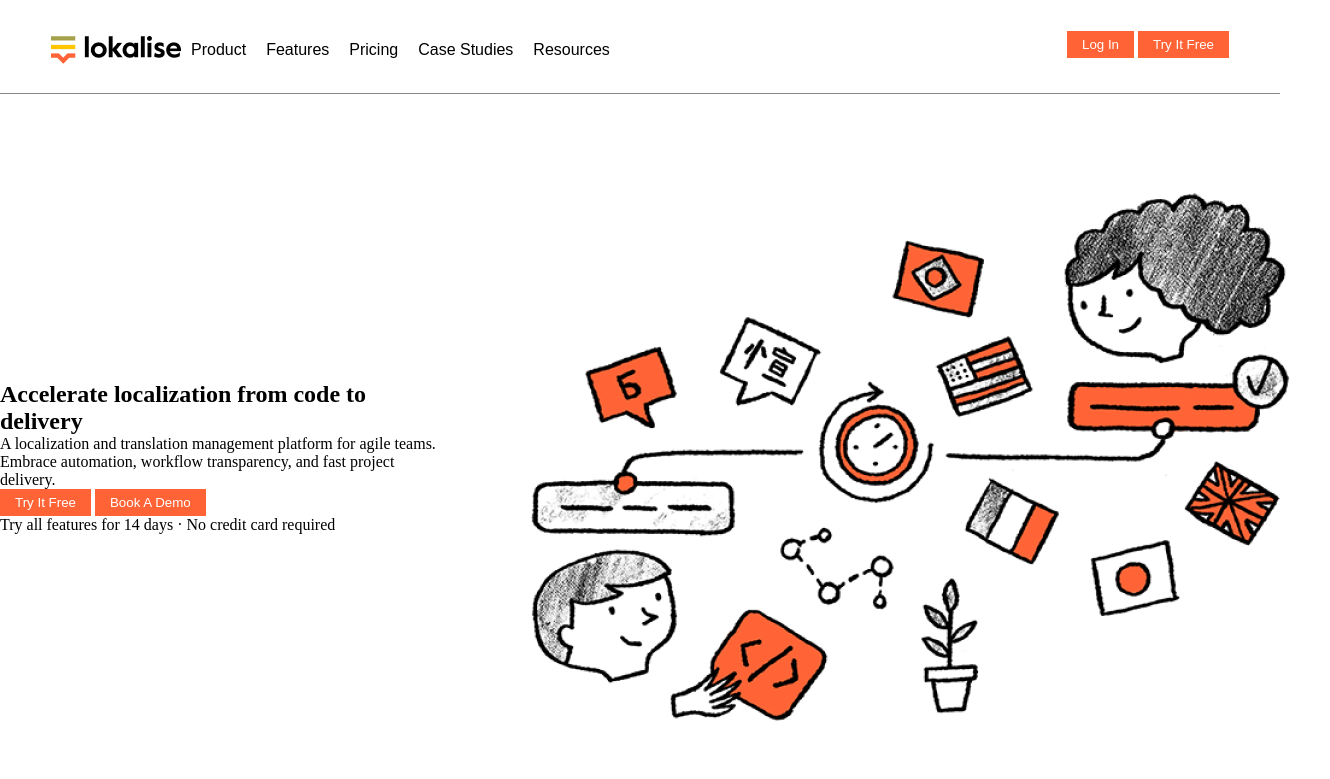
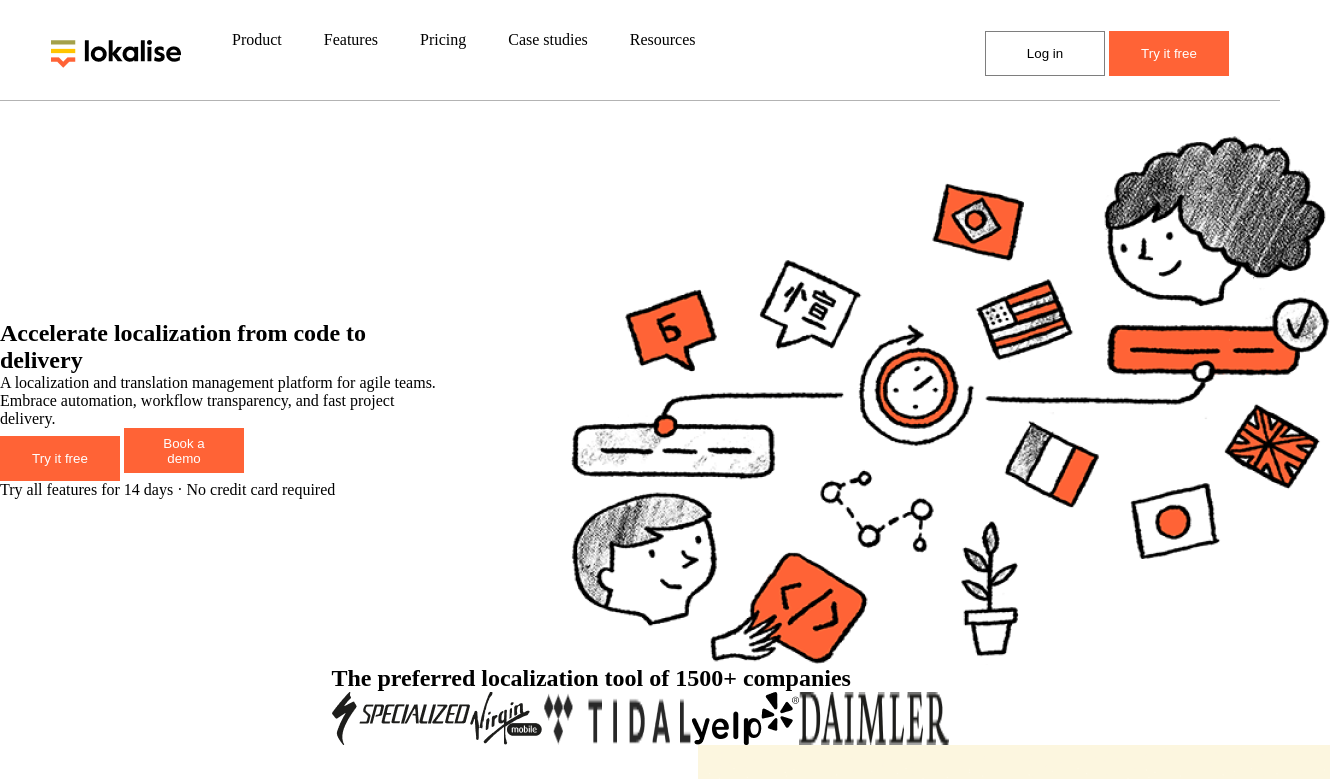
Before and after one commit to OlenaShovkoplyas/Homeworks, a plain HTML site: page index copy.html in a window 1280 px wide. Shown: the top 779 px of the page, 1330 px wide, since content can reach past the window. Drawn offline with Linux system fonts and the light colour scheme.

Commit message:
fix top-menu

```diff
--- a/css/flex.css
+++ b/css/flex.css
@@ -1,30 +1,31 @@
 .flex{
-    display: flex;
-}
+    display: flex;}
+
 .j-c-c{
     display: flex;
-    justify-content: center;
-}
+    justify-content: center;}
+
 .j-c-b{
     display: flex;
-    justify-content: space-between;
-}
+    justify-content: space-between;}
+
 .a-i-c{
     display: flex;
-    align-items: center;
-}
+    align-items: center;}
+
 .center{
     display: flex;
     justify-content: center;
-    align-items: center;
-}
+    align-items: center;}
+
+.top-logo{
+    display: flex;
+    justify-content: left;}
+
+.first-form{}
+
 .m-medium{
     margin: 16px;
 }
 .m-t-medium{
-    margin: 16px 0 0 0;
-}
-.top-logo{
-    display: flex;
-    justify-content: left;
-}
+    margin: 16px 0 0 0;}
--- a/css/style.css
+++ b/css/style.css
@@ -5,49 +5,47 @@
     list-style: none;
     text-decoration: none;}
 
+.white{background: rgb(255, 255, 255);}
+section{
+    width: 1330px;
+    padding-left: 0 55px;
+    margin: auto;}
+
 header{
     width: 100%;
     position: fixed;
-    left: 0;
     top: 0;
     padding-top: 31px;
     padding-left: 51px;
     padding-right: 51px;
     padding-bottom: 24px;
-    background: #fff;
-    border-bottom: 1px solid #00000077;
-}
+    border-bottom: 1px solid #0000004c;}
+
 .top-menu{width: 1157px;}
+
+.top-logo{margin-right: 51px;}
+
 .header-menu-link{
-    display: block;
-    padding: 10px;
-    color: #000;
-    text-transform: capitalize;
-    font-family: Arial, Helvetica, sans-serif;
-}
-.logo{
-    color: #000;
-    text-transform: uppercase;
-    font-family: Arial, Helvetica, sans-serif;
-    margin-left: -23px;
-}
+    margin-right: 42px;
+    color: #000;}
 .header-button{
+    width: 120px;
+    height: 45px;
     background: #FF6336;
-    padding: 6px 15px;
+    padding: 8px 21.5px;
     color: #fff;
-    text-transform: capitalize;
-    font-family: Arial, Helvetica, sans-serif;
     border: none;
     justify-items: right;}
+.button-left{
+    background: #fff;
+    border: 1px solid rgba(0, 0, 0, 0.504);
+    color: #000;}
+#first{
+    margin-top: 136px;
+    padding: 0px 20;}
+.first-form{padding-top: 18px;}
 
-section{
-    width: 1290px;
-    margin: auto;
-}
-#first{
-    margin-top: 133px;
-    padding: 60px 0;
-}
+
 #second{width: 100%;}
 .first-form{
     width: 445px;
--- a/index copy.html
+++ b/index copy.html
@@ -10,20 +10,20 @@
 </head>
 <body>
 
-    <header class="a-i-c">
+    <header class="center a-i-c white header">
         <a class="top-logo" href="#"><img width="130px" height="28px" src="./img/Frame.png" alt=""></a>
         <div class="j-c-b top-menu">
             <nav class="header-menu">
                 <ul class="flex">
-                    <li><a class="header-menu-link" href="#first">product</a></li>
-                    <li><a class="header-menu-link" href="">features</a></li>
-                    <li><a class="header-menu-link" href="">pricing</a></li>
-                    <li><a class="header-menu-link" href="">case studies</a></li>
-                    <li><a class="header-menu-link" href="">resources</a></li>
+                    <li><a class="header-menu-link" href="#first">Product</a></li>
+                    <li><a class="header-menu-link" href="">Features</a></li>
+                    <li><a class="header-menu-link" href="">Pricing</a></li>
+                    <li><a class="header-menu-link" href="">Case studies</a></li>
+                    <li><a class="header-menu-link" href="">Resources</a></li>
                 </ul>
             </nav>
-            <div class="wrap-logo">
-                <button class="header-button">Log in</button>
+            <div>
+                <button class="header-button button-left">Log in</button>
                 <button class="header-button">Try it free</button>
             </div>
         </div>
@@ -39,7 +39,7 @@
             </form>
             <p>Try all features for 14 days · No credit card required</p>
         </div>
-        <img src="./img/изображение 1.png" alt="1">
+        <img width="759px" height="529px" src="./img/изображение 1.png" alt="1">
     </section>
 
     <div id="second" class="j-c-c">
```
